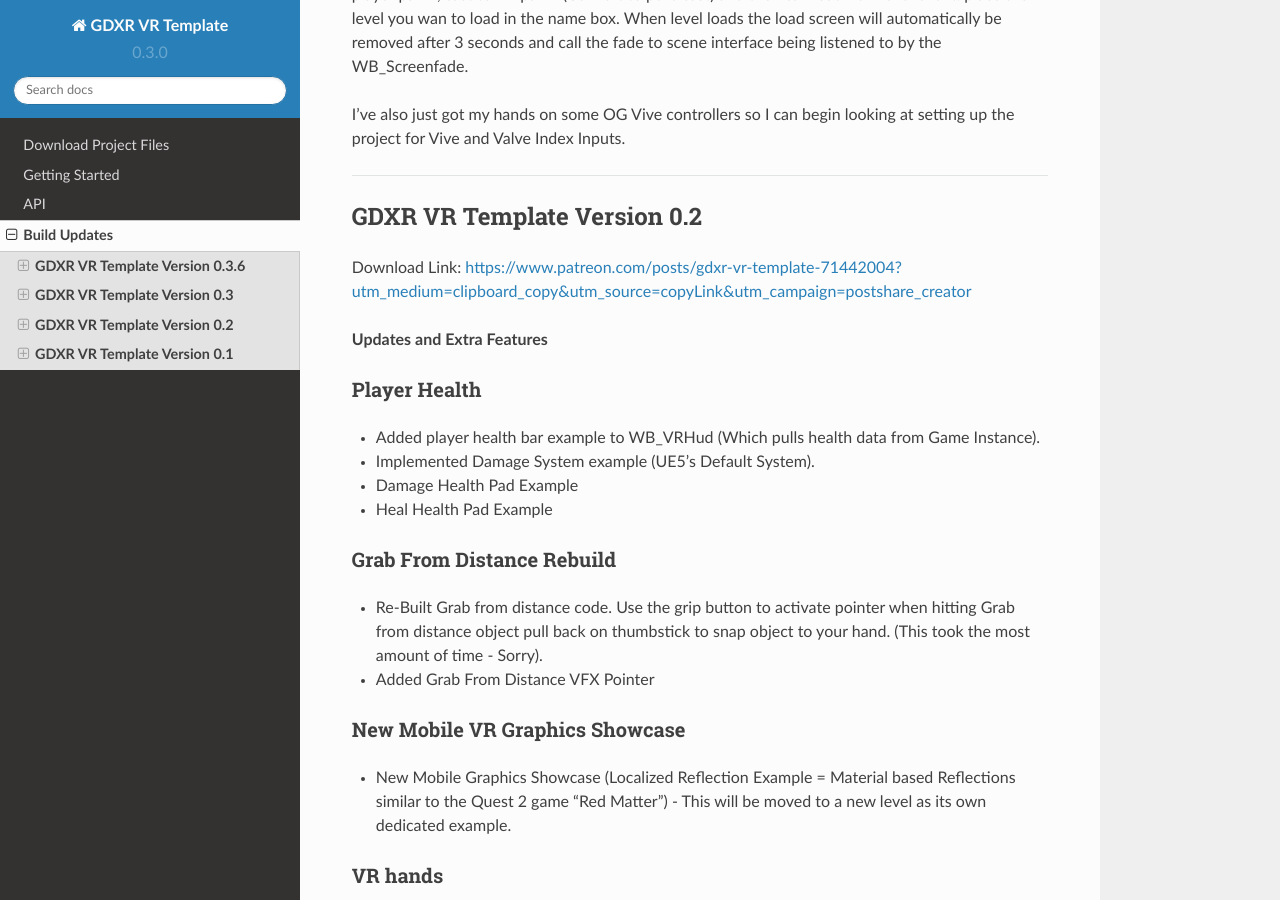
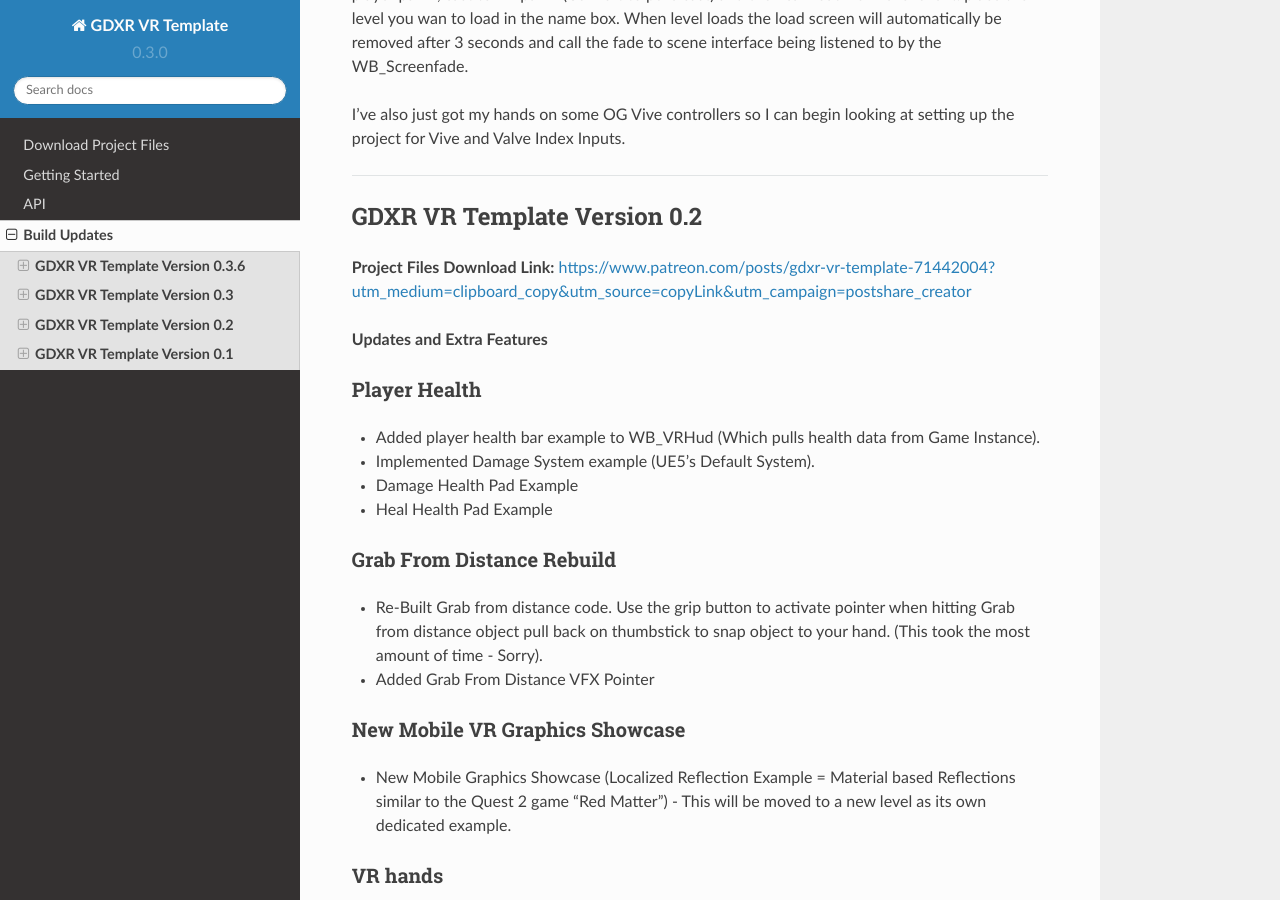
Before and after one commit to jonathan9232/GDXR-VR-Template-Documentation, a Sphinx documentation site: the page built from docs/source/Updates.rst, in a window 1280 px wide and 900 px high, scrolled down 3438 px. Built offline with Sphinx 7.4.7 and the Read the Docs theme 2.0.0, drawn with Linux system fonts in a browser that asks for light colours; pages that are not in the unit, such as notebooks, are missing from menus; some of the changed text lies outside the part shown.

Commit message:
Update Updates.rst

```diff
--- a/docs/source/Updates.rst
+++ b/docs/source/Updates.rst
@@ -4,7 +4,7 @@
 **GDXR VR Template Version 0.3.6**
 ^^^^^^^^^^^^^^^^^^^^^^^^^^^^^^^^^^
 
-Project Files Download Link:
+**Project Files Download Link:**
 https://www.patreon.com/posts/gdxr-vr-template-72325309?utm_medium=clipboard_copy&utm_source=copyLink&utm_campaign=postshare_creator
 
 **Updates and Extra Features**
@@ -59,7 +59,7 @@
 **GDXR VR Template Version 0.3**
 ^^^^^^^^^^^^^^^^^^^^^^^^^^^^^^
 
-Project Files Download Link:
+**Project Files Download Link:**
 https://www.patreon.com/posts/gdxr-vr-template-71744206?utm_medium=clipboard_copy&utm_source=copyLink&utm_campaign=postshare_creator
 
 **Updates and Extra Features**
@@ -124,7 +124,7 @@
 **GDXR VR Template Version 0.2**
 ^^^^^^^^^^^^^^^^^^^^^^^^^^^^^^^^^^^^^
 
-Download Link:
+**Project Files Download Link:**
 https://www.patreon.com/posts/gdxr-vr-template-71442004?utm_medium=clipboard_copy&utm_source=copyLink&utm_campaign=postshare_creator
 
 **Updates and Extra Features**
@@ -183,10 +183,10 @@
 **GDXR VR Template Version 0.1**
 ^^^^^^^^^^^^^^^^^^^^^^^^^^^^^^^^^^^^^
 
-Download Link
+**Project Files Download Link:**
 https://www.patreon.com/posts/ue5-gdxr-vr-wip-70242913?utm_medium=clipboard_copy&utm_source=copyLink&utm_campaign=postshare_creator
 
-What It Includes
+**What It Includes**
 
 **Movement**
 ------------
```
